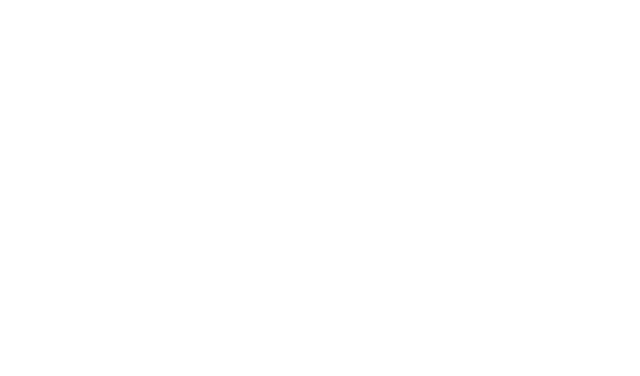
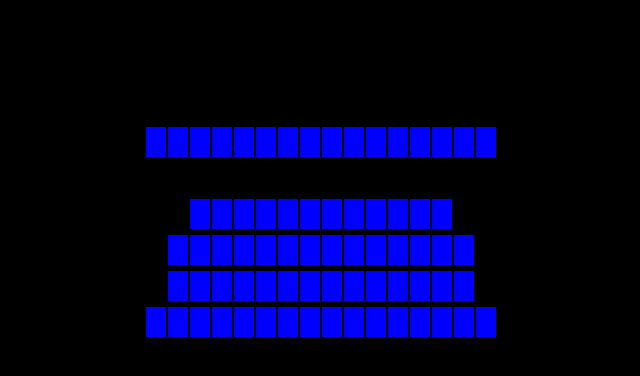
Before and after one commit to dejadavi/midterm_2017, a plain HTML site: page index.html in a window 1280 px wide. Shown: the whole page, without its empty margins (334-974 px from the left). Drawn offline with nearby package versions, Linux system fonts and the light colour scheme.

Commit message:
added grid

```diff
--- a/index.html
+++ b/index.html
@@ -6,11 +6,12 @@
     <head>
         <meta charset="utf-8">
         <meta http-equiv="X-UA-Compatible" content="IE=edge">
-        <title>Title</title>
+        <title>Theater App</title>
         <meta name="description" content="">
         <meta name="viewport" content="width=device-width, initial-scale=1">
         <script src="https://code.jquery.com/jquery-3.2.1.min.js"></script>
         <script src="script.js" type="text/javascript"></script>
+        <link rel="stylesheet" type="text/css" href="style.css">
     </head>
     <body>
 
--- a/script.js
+++ b/script.js
@@ -2,24 +2,49 @@ $(document).ready(function(){
 
 ////Set up initial data array on backend
 //populate DOM
-function initialize(){
+function initialize(nRow,nCol){
 
-var $container = $("<div></div>").css("float","left");
+var $container = $("<div></div>").addClass("container");
+var blackOut=[
+    "1,0","1,15"
+    ,"2,0","2,15"
+    ,"3,0","3,1","3,14","3,15"
+];
 
-for(var i = 0; i < 3; i++) {
-    for (var j = 0; j < 4; j++){
-        $("<div></div>").addClass("box").appendTo($container);
+for(var row = 0; row < nRow; row++) {
+
+
+    var $row=$("<div>Start</div>");
+
+    for (var col = 0; col < (nCol-1); col++){
+
+        $("<div></div>").addClass(function(){
+
+            if(blackOut.indexOf(row+","+col)!=-1||row===4){
+                return "blackout"
+            } else {return "box"}
+
+        }).appendTo($row);
     }
-    $("<div></div>").css("clear", "both").appendTo($container);
+    $("<div></div>").css("clear", "both").appendTo($row);
+
+    $row.prependTo($container);
+
 }
+////Add letters, append to id and display
+$container.appendTo($("body"));
 
-$container.appendTo($("body"));
-console.log($container);
 
 }
 
 
-initialize();
+function buildTheater(){
+
+
+
+}
+
+initialize(6,17);
 
 // function populateDOM(args){
 
@@ -43,4 +68,4 @@ initialize();
 
 
 
-})
+});
--- a/style.css
+++ b/style.css
@@ -1,8 +1,26 @@
+body{
+    background-color: black;
+}
+
+.container{
+margin: 10% auto;
+text-align: center;
+}
+
 .box {
-    float:left;
-    width:100px;
-    height:100px;
-    margin-right:5px;
-    margin-bottom:5px;
+    display: inline-block;
+    margin: 0 auto;
+    width:20px;
+    height:30px;
+    margin:1px;
     background-color:#0000FF;
 }
+
+.blackout {
+    display: inline-block;
+    margin: 0 auto;
+    width:20px;
+    height:30px;
+    margin:1px;
+    background-color:black;
+}
```
